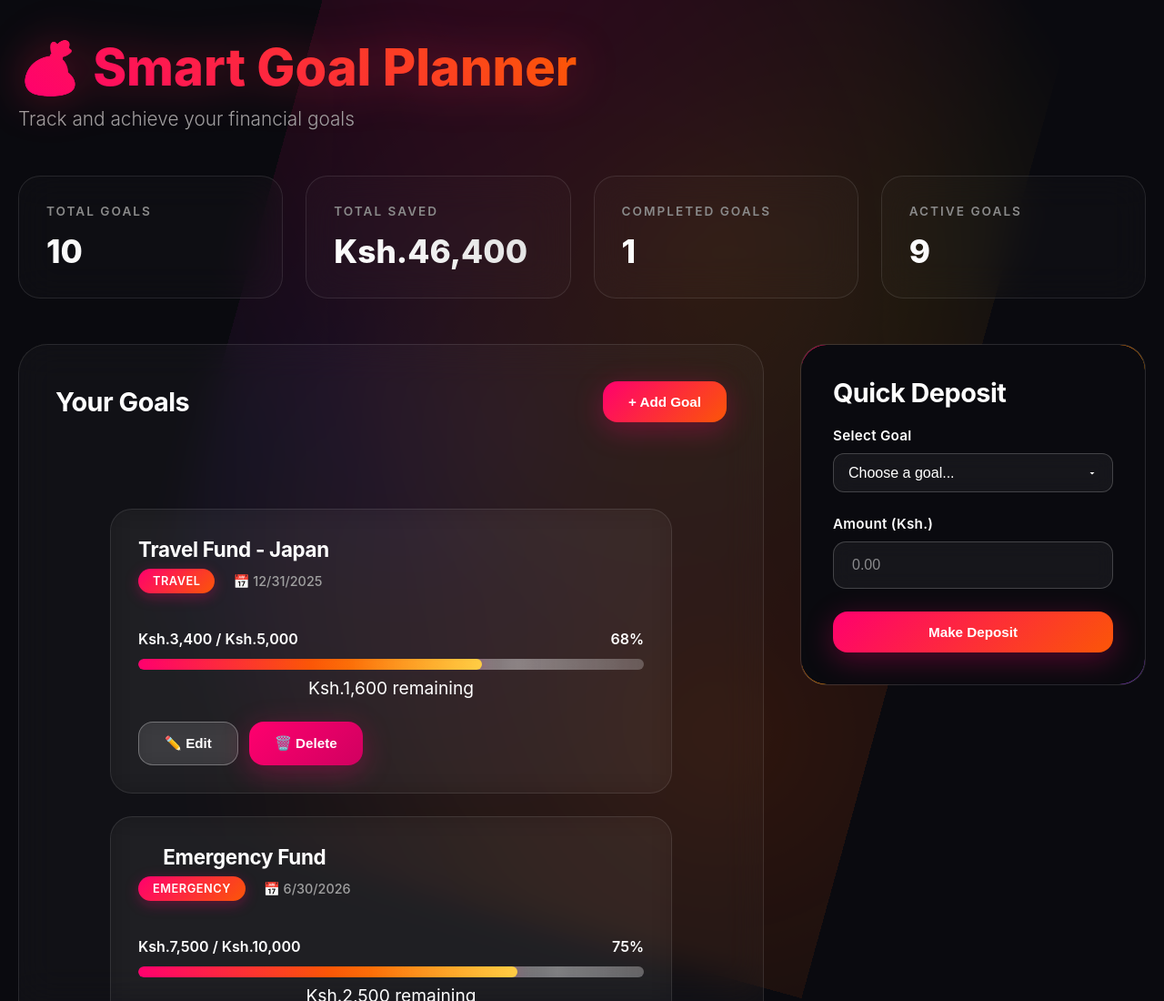
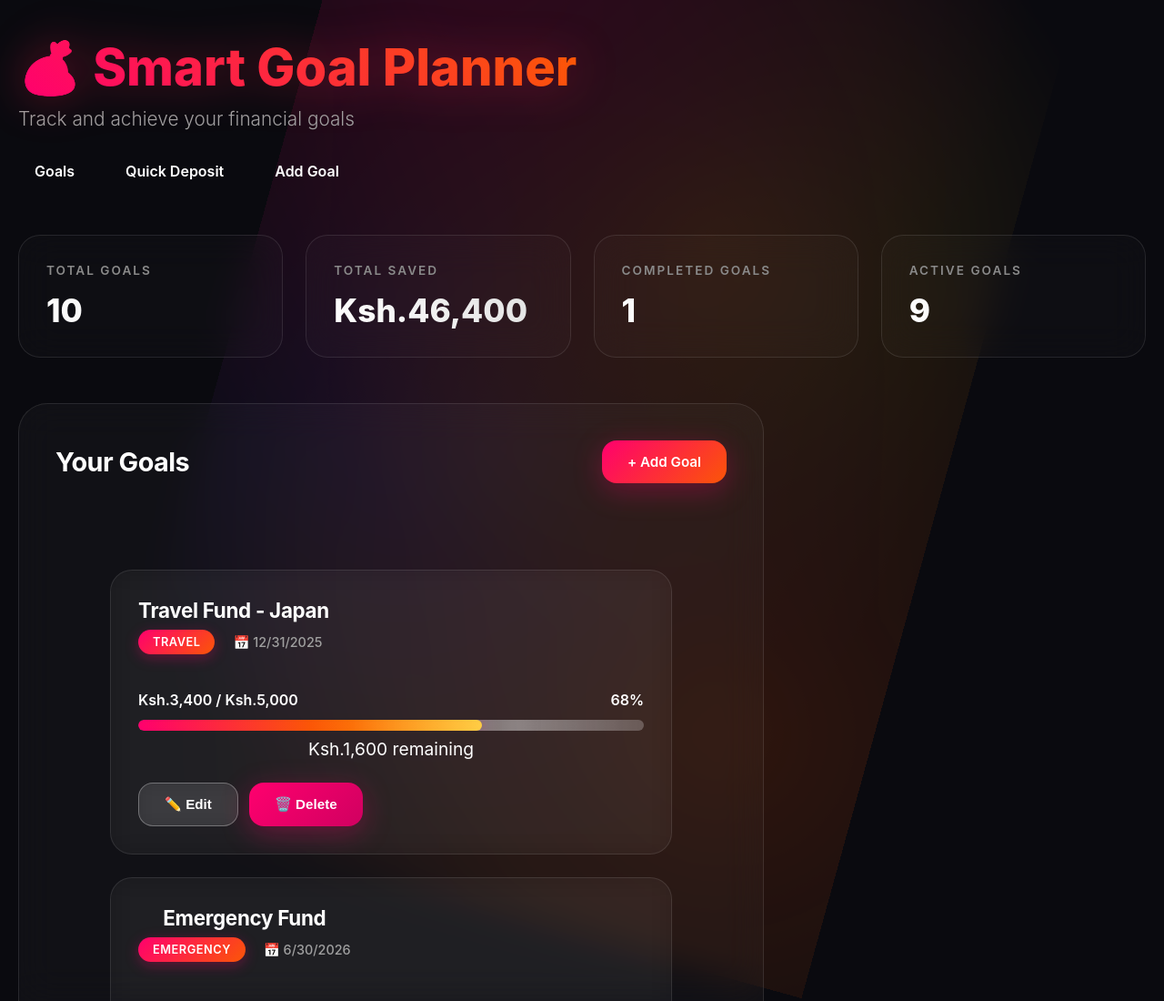
Before and after one commit to Ezekiel-Minjo/goalify, a plain HTML site: page src/index.html in a window 1280 px wide. Shown: the top 1100 px of the page at 91% size. Drawn offline with Linux system fonts and the light colour scheme.

Commit message:
hash routing

```diff
--- a/src/css/styles.css
+++ b/src/css/styles.css
@@ -703,3 +703,52 @@ option {
   background: #1a1a1f;
   color: #fff;
 }
+
+/* ==== Top Navigation Bar ==== */
+.nav {
+  display: flex;
+  gap: 20px;
+  margin-top: 25px;
+}
+
+.nav-link {
+  font-size: 1rem;
+  font-weight: 600;
+  color: #ffffff;
+  text-decoration: none;
+  padding: 10px 18px;
+  border-radius: 12px;
+  transition: all 0.3s ease;
+  position: relative;
+  overflow: hidden;
+}
+
+.nav-link::before {
+  content: "";
+  position: absolute;
+  top: 0;
+  left: -100%;
+  width: 100%;
+  height: 100%;
+  background: linear-gradient(90deg, #ff006e, #fb5607, #ffbe0b);
+  transition: left 0.4s ease;
+  z-index: -1;
+  border-radius: inherit;
+}
+
+.nav-link:hover::before {
+  left: 0;
+}
+
+.nav-link:hover {
+  color: #ffffff;
+  transform: translateY(-2px);
+  box-shadow: 0 4px 20px rgba(255, 0, 110, 0.3);
+}
+
+/* Active Link State (for current hash) */
+.nav-link.active {
+  background: linear-gradient(135deg, #ff006e, #fb5607);
+  color: white;
+  box-shadow: 0 8px 32px rgba(255, 0, 110, 0.4);
+}
--- a/src/index.html
+++ b/src/index.html
@@ -11,6 +11,12 @@
       <header class="header">
         <h1>💰 Smart Goal Planner</h1>
         <p>Track and achieve your financial goals</p>
+        <!-- Navigation for hash routing -->
+        <nav class="nav">
+          <a href="#/goals" class="nav-link">Goals</a>
+          <a href="#/deposit" class="nav-link">Quick Deposit</a>
+          <a href="#/add-goal" class="nav-link">Add Goal</a>
+        </nav>
       </header>
 
       <div class="overview-cards" id="overviewCards">
@@ -20,7 +26,7 @@
         </div>
         <div class="overview-card">
           <h3>Total Saved</h3>
-          <div class="value" id="totalSaved">$Ksh-</div>
+          <div class="value" id="totalSaved">Ksh.-</div>
         </div>
         <div class="overview-card">
           <h3>Completed Goals</h3>
@@ -33,17 +39,16 @@
       </div>
 
       <div class="main-content">
+        <!-- Goals Section -->
         <section class="goals-section">
           <div class="section-header">
             <h2 class="section-title">Your Goals</h2>
-            <button class="btn btn-primary" onclick="openAddGoalModal()">
-              + Add Goal
-            </button>
+            <a href="#/add-goal" class="btn btn-primary">+ Add Goal</a>
           </div>
-
           <div id="goalsContainer" class="loading">Loading your goals...</div>
         </section>
 
+        <!-- Quick Deposit Panel -->
         <aside class="sidebar">
           <div class="action-panel">
             <h3 class="section-title" style="margin-bottom: 20px">
--- a/src/js/app.js
+++ b/src/js/app.js
@@ -107,6 +107,7 @@ document.addEventListener("DOMContentLoaded", function () {
   renderGoals();
   updateOverview();
   updateDepositGoalOptions();
+  router(); // run routing on initial load
 });
 
 // Save to localStorage
@@ -291,3 +292,22 @@ window.onclick = function (event) {
   const modal = document.getElementById("goalModal");
   if (event.target === modal) closeModal();
 };
+
+// HASH ROUTER
+function router() {
+  const hash = window.location.hash || "#/goals";
+
+  if (hash === "#/goals") {
+    document.querySelector(".goals-section").style.display = "block";
+    document.querySelector(".action-panel").style.display = "none";
+    closeModal();
+  } else if (hash === "#/deposit") {
+    document.querySelector(".goals-section").style.display = "none";
+    document.querySelector(".action-panel").style.display = "block";
+    closeModal();
+  } else if (hash === "#/add-goal") {
+    openAddGoalModal();
+  }
+}
+
+window.addEventListener("hashchange", router);
```
